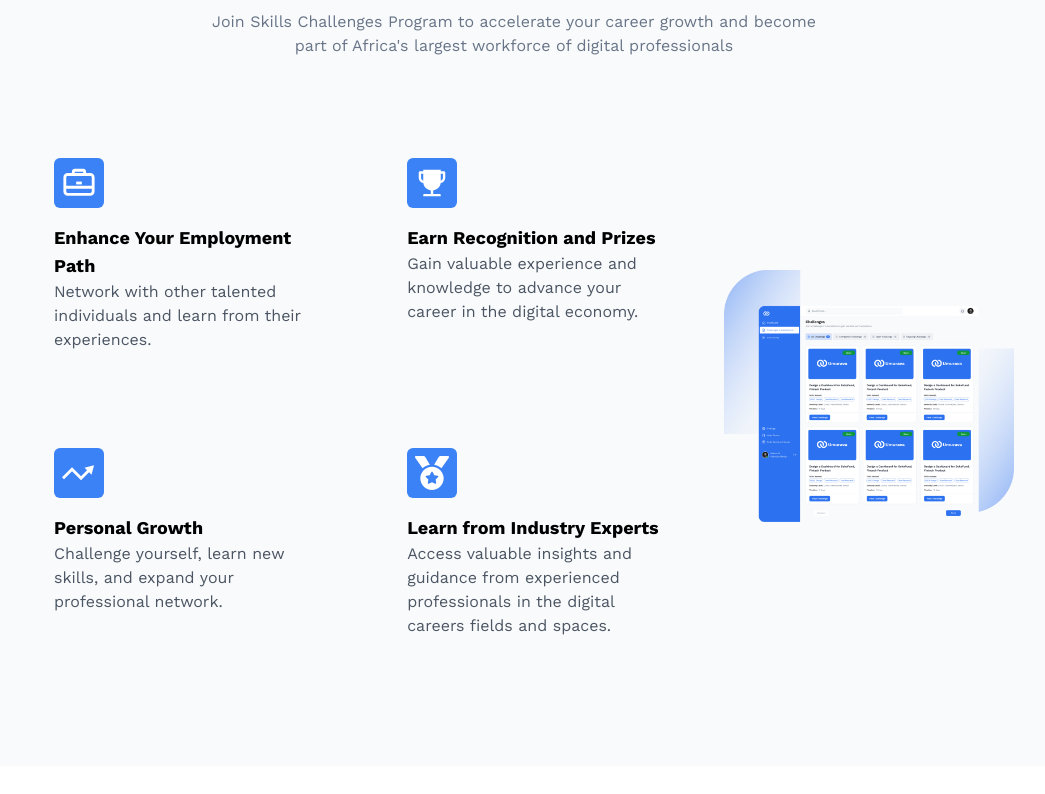
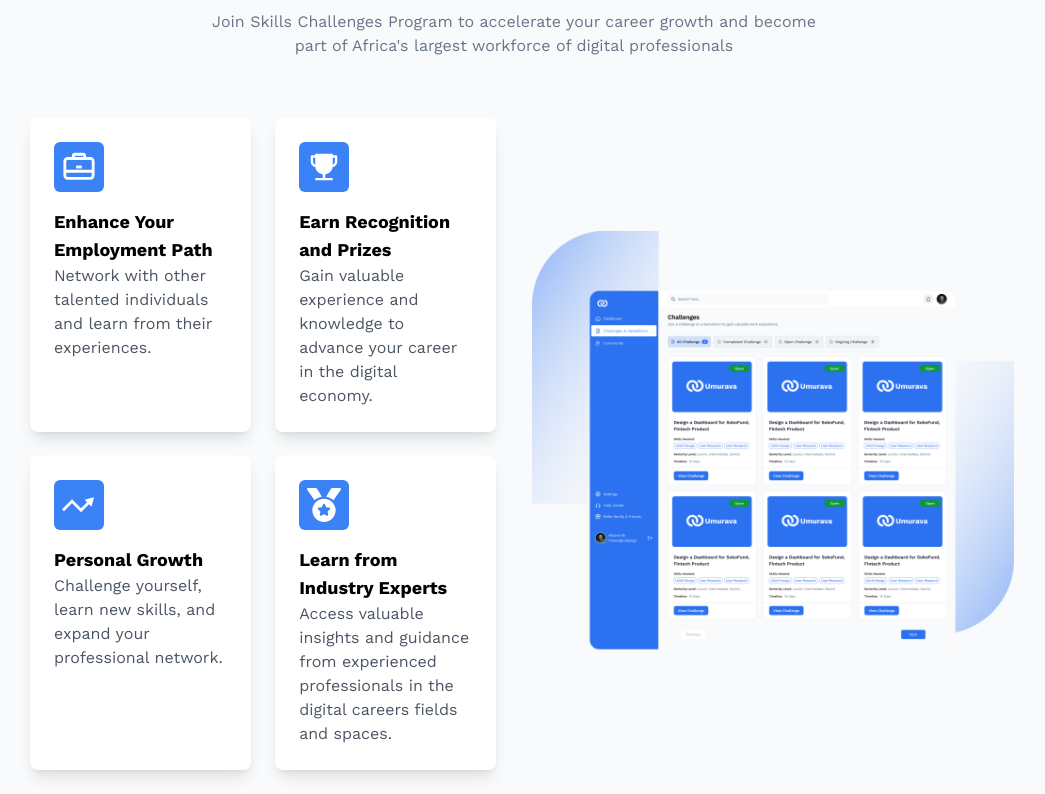
Before and after one commit to AbayoHJovin/Umurava, a Next.js app: page /landing in a window 1280 px wide. Shown: the part 3426-4220 px from the top of the page, without its empty margins (126-1171 px from the left). Built offline with nearby package versions, Linux system fonts and the light colour scheme.

Commit message:
near the end

```diff
--- a/src/app/landing/SkillsChallengeBenefits.tsx
+++ b/src/app/landing/SkillsChallengeBenefits.tsx
@@ -6,6 +6,37 @@ import { FaMedal } from "react-icons/fa";
 import workSans from "@/fonts/fonts";
 
 export default function SKillsChallengeBenefits() {
+  const cardData = [
+    {
+      id: 1,
+      name: "Enhance Your Employment Path",
+      description:
+        "Network with other talented individuals and learn from their experiences.",
+      logo: <CgBriefcase size={50} className="bg-blue-500 text-white p-2 rounded-md text-3xl" />,
+    },
+    {
+      id: 2,
+      name: "Earn Recognition and Prizes",
+      description:
+        "Gain valuable experience and knowledge to advance your career in the digital economy.",
+      logo: <AiFillTrophy size={50} className="bg-blue-500 text-white text-3xl p-2 rounded-md" />,
+    },
+    {
+      id: 3,
+      name: "Personal Growth",
+      description:
+        "Challenge yourself, learn new skills, and expand your professional network.",
+      logo: <CgTrending size={50} className="bg-blue-500 text-white text-xl p-2 rounded-md" />,
+    },
+    {
+      id: 4,
+      name: "Learn from Industry Experts",
+      description:
+        "Access valuable insights and guidance from experienced professionals in the digital careers fields and spaces.",
+      logo: <FaMedal size={50} className="bg-blue-500 text-white p-2 text-3xl rounded-md" />,
+    },
+  ];
+
   return (
     <div className={`${workSans.className} bg-[#F9FAFB] py-10`}>
       <div className="flex flex-col items-center justify-center">
@@ -24,68 +55,22 @@ export default function SKillsChallengeBenefits() {
         </h1>
       </div>
       <div className="flex content-center container mx-auto justify-center items-center px-3 py-12 gap-5">
-        <div className="grid md:grid-cols-2 gap-4">
-          <div className="flex flex-col items-start gap-4 p-10 rounded-lg">
-            <CgBriefcase
-              size={50}
-              className="bg-blue-500 text-white p-2 rounded-md text-3xl"
-            />
+      <div className="grid grid-cols-1 sm:grid-cols-2 lg:grid-cols-2 xl:grid-cols-2 gap-6 w-full max-w-7xl mx-auto px-4">
+        {cardData.map((card) => (
+          <div
+            key={card.id}
+            className="flex flex-col items-start gap-4 p-6 rounded-lg shadow-lg bg-white w-full"
+          >
+            {card.logo}
             <div>
-              <h3 className="text-lg font-bold">
-                Enhance Your Employment Path
-              </h3>
-              <p className="text-gray-600">
-                Network with other talented individuals and learn from their
-                experiences.
-              </p>
+              <h3 className="text-lg font-bold">{card.name}</h3>
+              <p className="text-gray-600">{card.description}</p>
             </div>
           </div>
-
-          {/* Card 2 */}
-          <div className="flex flex-col items-start gap-4 p-10 rounded-lg">
-            <AiFillTrophy
-              size={50}
-              className="bg-blue-500 text-white text-3xl p-2 rounded-md"
-            />
-            <div>
-              <h3 className="text-lg font-bold">Earn Recognition and Prizes</h3>
-              <p className="text-gray-600">
-                Gain valuable experience and knowledge to advance your career in
-                the digital economy.
-              </p>
-            </div>
+        ))}
       </div>
 
-          <div className="flex flex-col items-start gap-4 p-10 rounded-lg">
-            <CgTrending
-              size={50}
-              className="bg-blue-500 text-white text-xl p-2 rounded-md"
-            />
-            <div>
-              <h3 className="text-lg font-bold">Personal Growth</h3>
-              <p className="text-gray-600">
-                Challenge yourself, learn new skills, and expand your
-                professional network.
-              </p>
-            </div>
-          </div>
-
-          {/* Card 4 */}
-          <div className="flex flex-col items-start gap-4 p-10 rounded-lg">
-            <FaMedal
-              size={50}
-              className="bg-blue-500 text-white p-2 text-3xl rounded-md"
-            />
-            <div>
-              <h3 className="text-lg font-bold">Learn from Industry Experts</h3>
-              <p className="text-gray-600">
-                Access valuable insights and guidance from experienced
-                professionals in the digital careers fields and spaces.
-              </p>
-            </div>
-          </div>
-        </div>
-        <div className="hidden lg:flex w-auto">
+      <div className="hidden lg:flex w-full max-w-[800px] mx-auto">
         <Image
           src={"/banner_image.png"}
           alt="challenges image"
```
Lines whose indentation alone changed are shown as unchanged.
